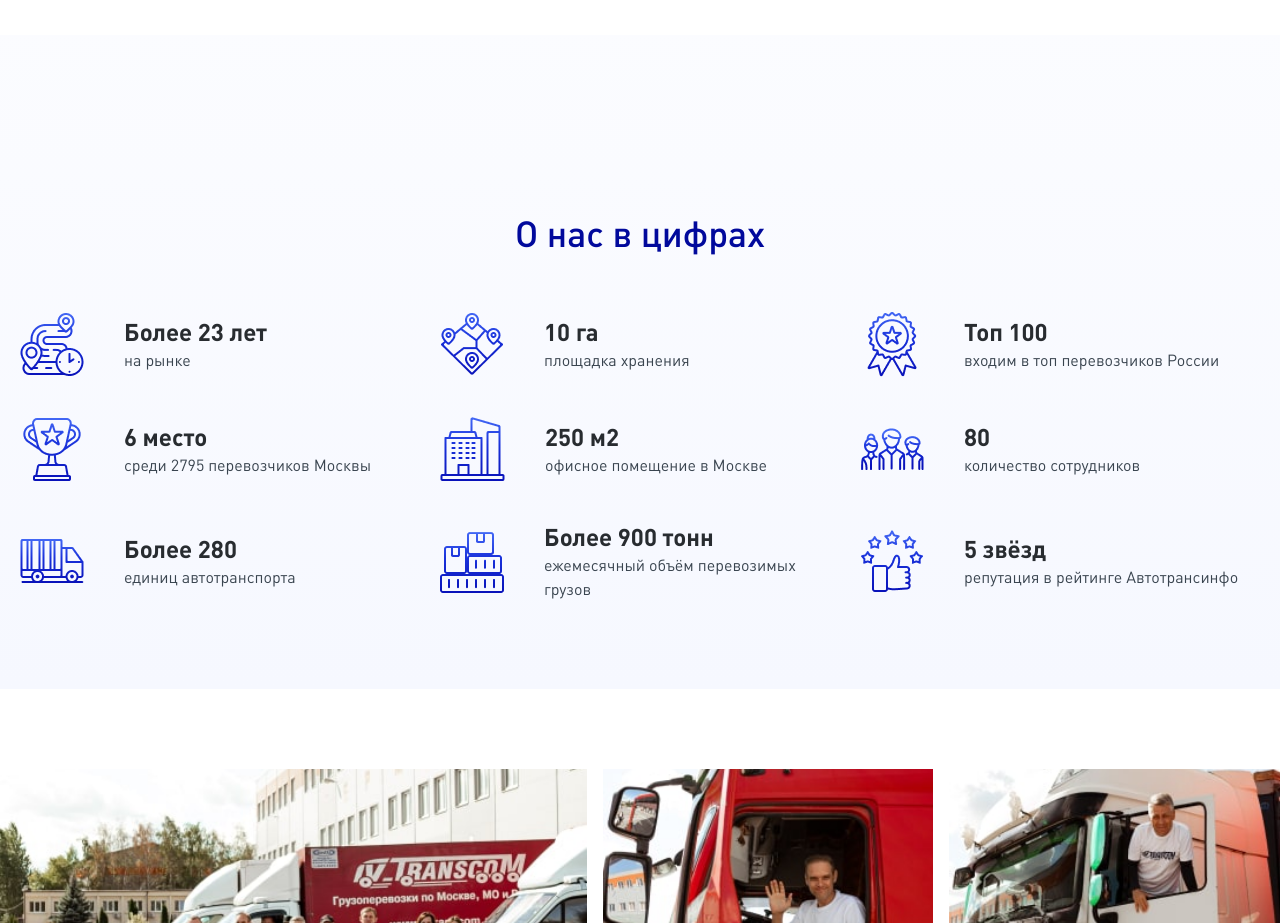
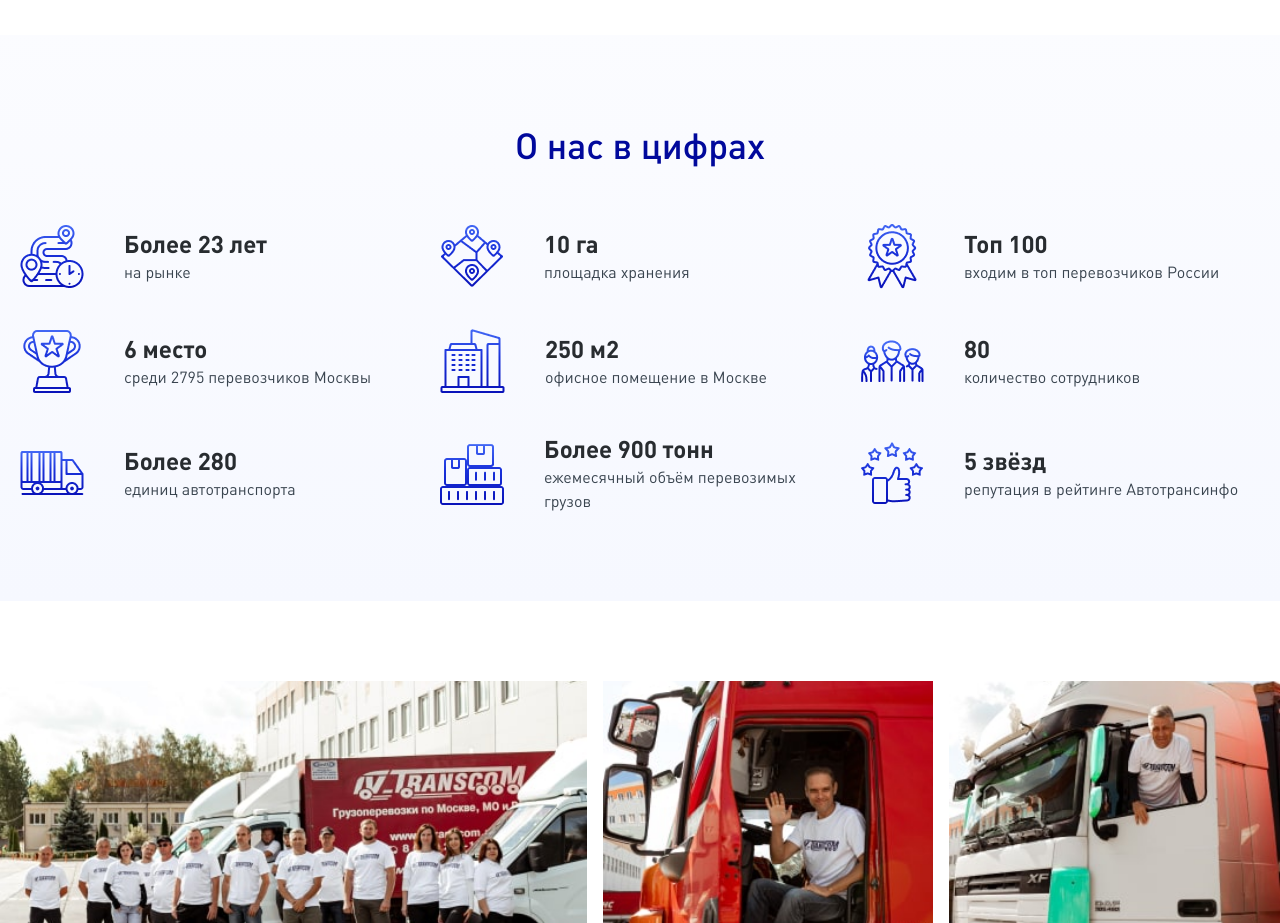
Before and after one commit to fire8327/Ivtran_change, a plain HTML site: page index.html in a window 1280 px wide. Shown: the part 1980-2903 px from the top of the page. Drawn offline with nearby package versions, Linux system fonts and the light colour scheme.

Commit message:
Update style_change.css

```diff
--- a/style_change.css
+++ b/style_change.css
@@ -248,7 +248,6 @@ h1,h2,h3,h4,h5,h6,p {
     width: 1240px;
     margin: 0 auto;
     box-sizing: border-box;
-    margin-top: 88px;
 }
 
 .about-numbers {
```
